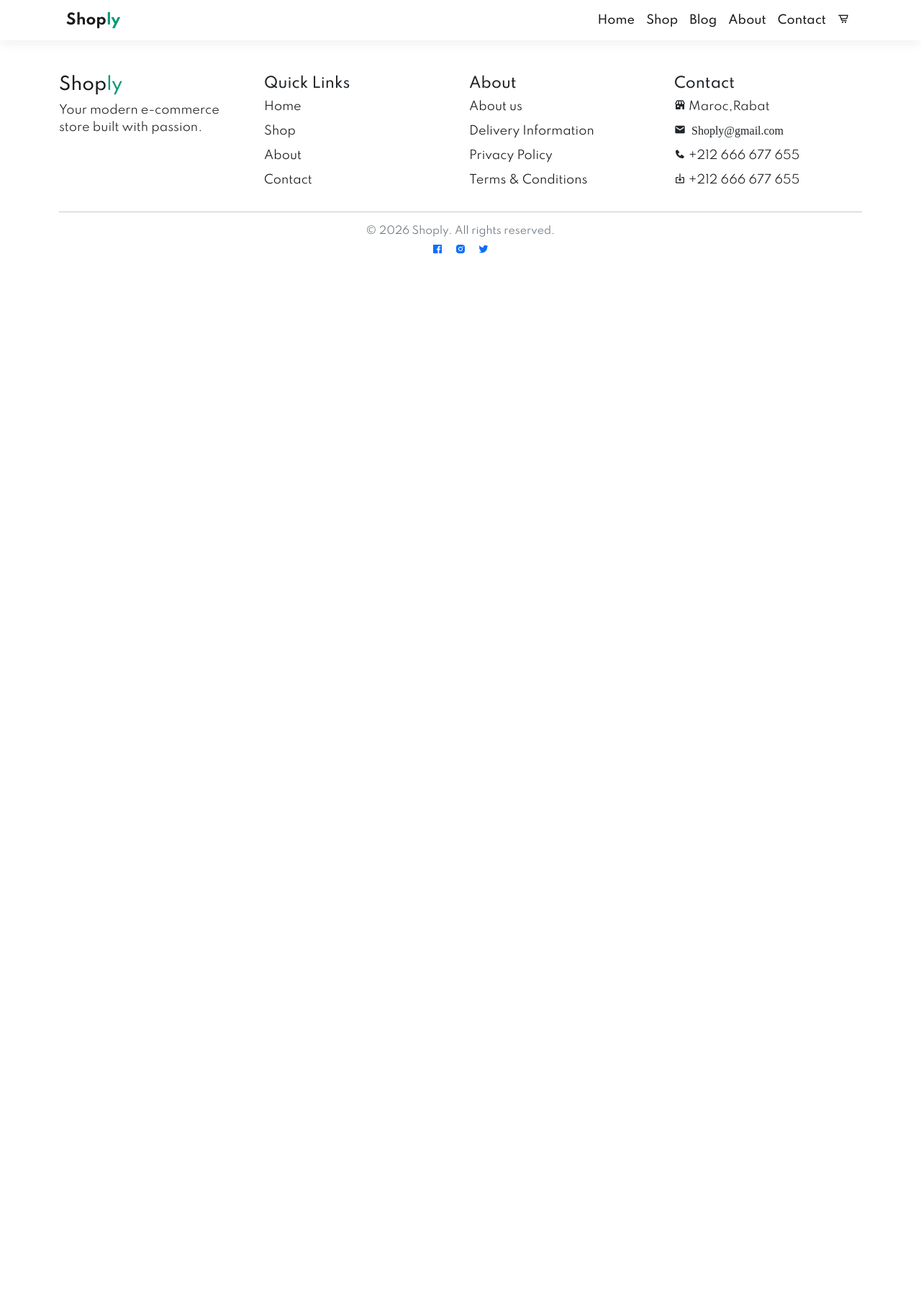
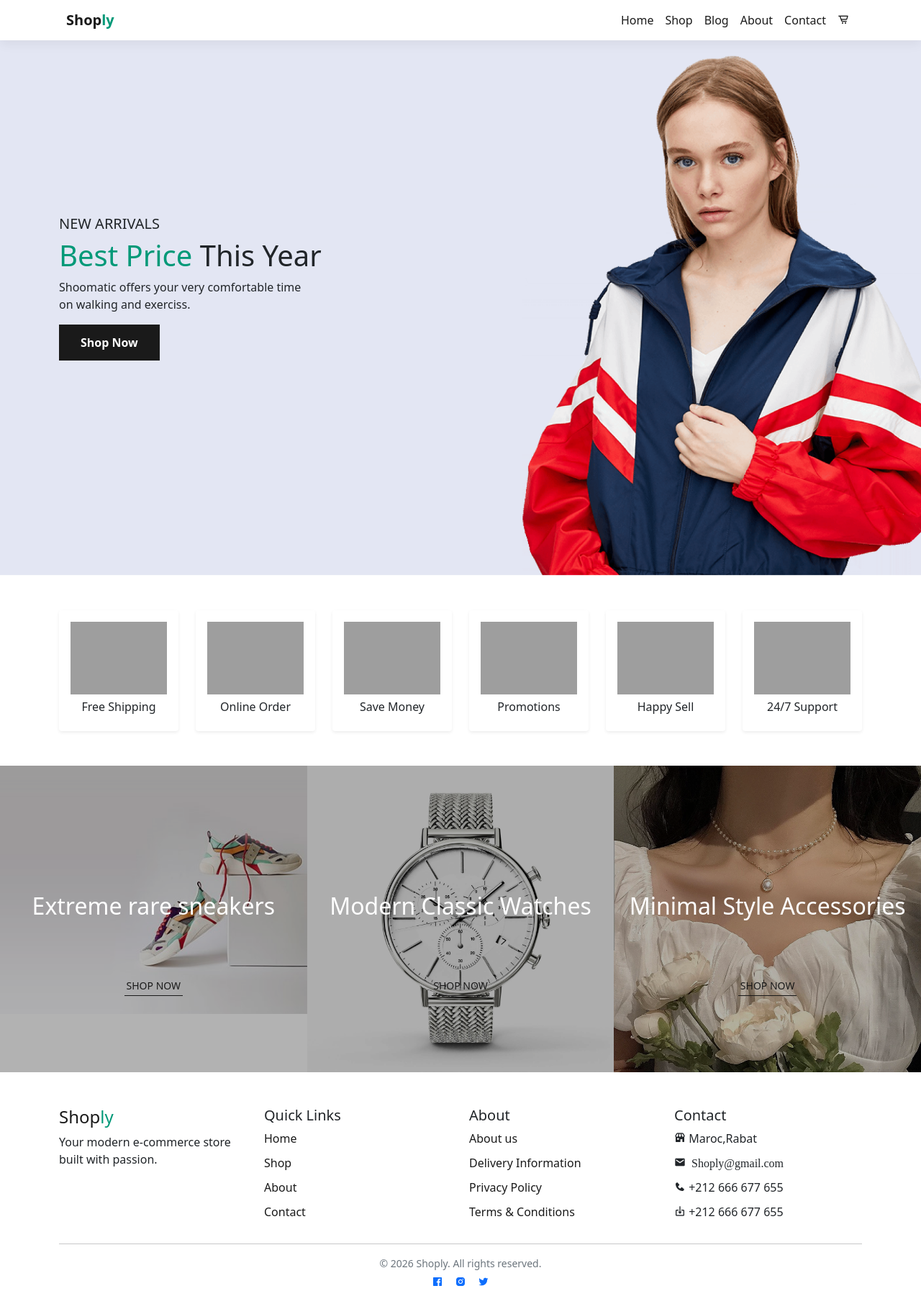
Before and after one commit to mohamedamine6/Shoply, a PHP site: page / in a window 1280 px wide. Shown: the whole page at 72% size. Before the commit the page ends 352 px from the top, so only its background shows below. Run offline with PHP 8.4, Linux system fonts and the light colour scheme; grey boxes are pictures that could not be loaded.

Commit message:
add feature section and banner on homepage

```diff
--- a/assets/css/navbar.css
+++ b/assets/css/navbar.css
@@ -1,3 +1,7 @@
+.navbar {
+  background-color: var(--color-white);
+}
+
 .custom-navbar {
   padding: var(--header-padding);
   box-shadow:var(--shadow-light);
--- a/assets/css/style.css
+++ b/assets/css/style.css
@@ -3,5 +3,113 @@
   margin: 0;
   padding: 0;
   box-sizing: border-box;
+}
+
+body {
   font-family: "Spartan", sans-serif;
 }
+
+/* HERO IMAGE */
+#home {
+  background-image: url(/projet/assets/images/hero.png);
+  width: 100%;
+  height: 100vh;
+  background-size: cover;
+  display: flex;
+  flex-direction: column;
+  justify-content: center;
+  align-items: flex-start;
+
+}
+
+#home span {
+  color: var(--color-accent);
+}
+
+button {
+  font-size: 0.8rem;
+  font-weight: 700;
+  outline: none;
+  border: none;
+  color: var(--color-white);
+  background-color: var(--color-primary);
+  padding: 13px 30px;
+  cursor: pointer;
+  text-transform: uppercase;
+  transition: 0.3s ease;
+}
+
+button:hover {
+  background-color: var(--color-pri);
+}
+
+@media (max-width: 799px) {
+  .section {
+  padding: 40px 40px;
+  }
+
+  #home {
+    height: 70vh;
+    padding: 0 80px;
+    background-position: top 30% right 20%;
+  }
+}
+
+@media (max-width:477px) {
+  #home {
+    padding: 10px 30px;
+    background-position: 55%;
+  }
+  h2 {
+    font-size: 32px;
+  }
+  h1 {
+    font-size: 38px;
+  }
+}
+
+/* SESTION BANNER */
+#new .one {
+  position: relative;
+  overflow: hidden;
+}
+
+#new .one .details {
+  position: absolute;
+  top: 0;
+  left: 0;
+  width: 100%;
+  height: 100%;
+
+  display: flex;
+  flex-direction: column;
+  justify-content: center;
+  align-items: center;
+
+  background: rgba(0,0,0,0.3);
+  color: white;
+
+  transition: 0.3s ease;
+}
+
+#new .one:hover .details {
+  cursor: pointer;
+  background-color: rgba(245, 178, 178, 0.7);
+}
+
+#new .one .details button {
+  display: inline-block;
+  font-size: 14px;
+  font-weight: 500;
+  color: var(--color-primary);
+  background: none;
+  border-bottom: 1px solid var(--color-primary);
+  padding: 2.5px;
+  transform: translateY(70px);
+  transition: 0.3s ease;
+}
+
+#new .one .details button:hover {
+  color: var(--color-white);
+  border-bottom: 1px solid var(--color-white);
+}
--- a/assets/css/variable.css
+++ b/assets/css/variable.css
@@ -7,4 +7,5 @@
     --color-gray: #666777;
     --color-accent: #009978;
     --color-white: #ffffff;
+    --color-pri: #3a3833;
 }
--- a/includes/header.php
+++ b/includes/header.php
@@ -12,7 +12,7 @@
 
 </head>
 <body>
-    <nav class="navbar navbar-expand-lg custom-navbar">
+    <nav class="navbar navbar-expand-lg custom-navbar fixed-top">
         <div class="container">
 
             <a class="navbar-brand fw-bold logo" href="index.php">Shop<span>ly</span></a>
--- a/index.php
+++ b/index.php
@@ -4,8 +4,8 @@
     <meta charset="UTF-8">
     <meta name="viewport" content="width=device-width, initial-scale=1.0">
     <title>Home</title>
-    <link rel="stylesheet" href="Projet/assets/css/variable.css">
-    <link rel="stylesheet" href="Projet/assets/css/style.css">
+    <link rel="stylesheet" href="/Projet/assets/css/variable.css">
+    <link rel="stylesheet" href="/Projet/assets/css/style.css">
     <link href="https://cdn.jsdelivr.net/npm/bootstrap@5.0.2/dist/css/bootstrap.min.css" rel="stylesheet"
     integrity="sha384-EVSTQN3/azprG1Anm3QDgpJLIm9Nao0Yz1ztcQTwFspd3yD65VohhpuuCOmLASjC" crossorigin="anonymous">
     <link href='https://unpkg.com/boxicons@2.1.4/css/boxicons.min.css' rel='stylesheet'>
@@ -14,6 +14,95 @@
     <!-- navbar -->
     <?php include 'includes/header.php'; ?>
 
+        <section id="home">
+            <div class="container">
+                <h5>NEW ARRIVALS</h5>
+                <h1><span>Best Price</span> This Year</h1>
+                <p>Shoomatic offers your very comfortable time <br> on walking and exerciss.</p>
+                <button onclick="window.location.href='product.php'">Shop Now</button>
+            </div>
+        </section>
+
+        <!-- FEATURE SECTION -->
+        <section id="feature" class="container my-5">
+
+            <div class="row text-center g-4">
+
+                <div class="col-6 col-md-4 col-lg-2">
+                <div class="p-3 shadow-sm rounded">
+                    <img src="../assets/images/features/f1.png" class="img-fluid mb-2" alt="">
+                    <h6>Free Shipping</h6>
+                </div>
+                </div>
+
+                <div class="col-6 col-md-4 col-lg-2">
+                <div class="p-3 shadow-sm rounded">
+                    <img src="../assets/images/features/f2.png" class="img-fluid mb-2" alt="">
+                    <h6>Online Order</h6>
+                </div>
+                </div>
+
+                <div class="col-6 col-md-4 col-lg-2">
+                <div class="p-3 shadow-sm rounded">
+                    <img src="../assets/images/features/f3.png" class="img-fluid mb-2" alt="">
+                    <h6>Save Money</h6>
+                </div>
+                </div>
+
+                <div class="col-6 col-md-4 col-lg-2">
+                <div class="p-3 shadow-sm rounded">
+                    <img src="../assets/images/features/f4.png" class="img-fluid mb-2" alt="">
+                    <h6>Promotions</h6>
+                </div>
+                </div>
+
+                <div class="col-6 col-md-4 col-lg-2">
+                <div class="p-3 shadow-sm rounded">
+                    <img src="../assets/images/features/f5.png" class="img-fluid mb-2" alt="">
+                    <h6>Happy Sell</h6>
+                </div>
+                </div>
+
+                <div class="col-6 col-md-4 col-lg-2">
+                <div class="p-3 shadow-sm rounded">
+                    <img src="../assets/images/features/f6.png" class="img-fluid mb-2" alt="">
+                    <h6>24/7 Support</h6>
+                </div>
+                </div>
+
+            </div>
+
+        </section>
+
+        <!-- SECTION BANNER -->
+        <section id="new" class="w-100">
+            <div class="row p-0 m-0">
+                <div class="one col-lg-4 col-md-12 col-12 p-0">
+                    <img class="img-fluid" src="assets/images/new/1.jpg" alt="">
+                    <div class="details">
+                        <h2>Extreme rare sneakers</h2>
+                        <button class="text-uppercase">Shop now</button>
+                    </div>
+                </div>
+
+                <div class="one col-lg-4 col-md-12 col-12 p-0">
+                    <img class="img-fluid" src="assets/images/new/3.jpg" alt="">
+                    <div class="details">
+                        <h2>Modern Classic Watches</h2>
+                        <button class="text-uppercase">Shop now</button>
+                    </div>
+                </div>
+
+                <div class="one col-lg-4 col-md-12 col-12 p-0">
+                    <img class="img-fluid" src="assets/images/new/4.jpg" alt="">
+                    <div class="details">
+                        <h2>Minimal Style Accessories</h2>
+                        <button class="text-uppercase">Shop now</button>
+                    </div>
+                </div>
+            </div>
+        </section>
+
     <!-- footer -->
     <?php include 'includes/footer.php'; ?>
 
--- a/product.php
+++ b/product.php
@@ -20,8 +20,8 @@ $result = mysqli_query($conn, $query);
     <!-- navbar -->
     <?php include 'includes/header.php'; ?>
     <div class="container">
-        <h1 class="my-4 text-center">Our Products</h1>
-        <div class="row g-4 prodetails">
+        <h1 class="my-4 mt-5 text-center">Our Products</h1>
+        <div class="row g-5 prodetails">
         <?php while ($row = mysqli_fetch_assoc($result)) {?>
             <div class='col-12 col-md-3 product-card'>
                 <img class="single-pro-image" src="assets/images/<?php echo $row['image']; ?>">
```
Also changed, not shown: assets/css/product.css (+2 -11 lines), database/ecommerce.sql (+31 -0 lines), assets/images/hero.png (added), assets/images/new/1.jpg (added), assets/images/new/2.jpg (added), assets/images/new/3.jpg (added), assets/images/new/4.jpg (added), assets/images/new/5.jpg (added).
